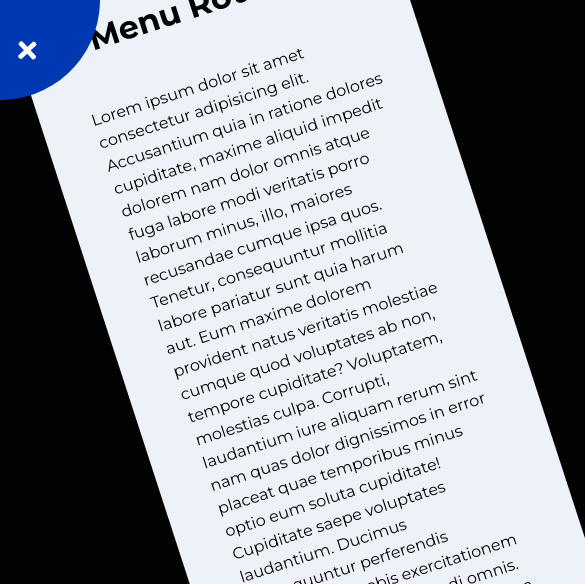
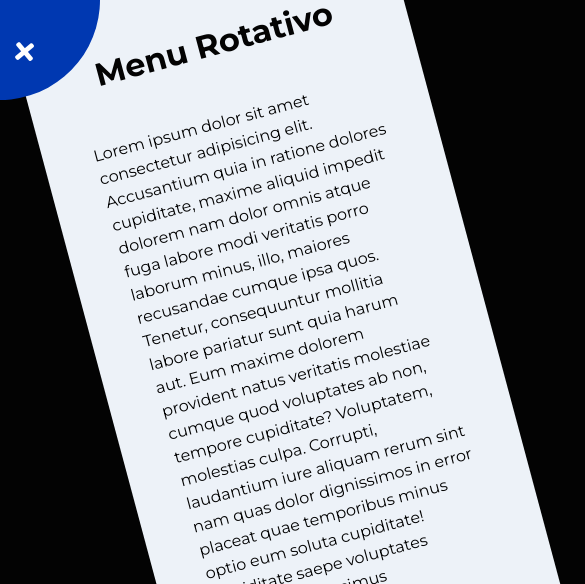
Before and after one commit to wagnermello/50-projetos-html-css-javascript, a plain HTML site: page 03-menu-de-navegacao-rotativo/index.html in a window 390 px wide. Both pictures are taken after a click on the button 31 px from the left and 50 px from the top of the page. Shown: the top 584 px of the page, 585 px wide, since content can reach past the window. Drawn offline with Linux system fonts and the light colour scheme; files that its build step writes are made by us from their sources.

Commit message:
Projects 01-05

```diff
--- a/03-menu-de-navegacao-rotativo/css/conteudo.css
+++ b/03-menu-de-navegacao-rotativo/css/conteudo.css
@@ -20,6 +20,7 @@ body {
 
 .titulo__principal {
     margin-bottom: 2rem;
+    margin-top: 2rem;
 }
 
 
@@ -29,7 +30,7 @@ body {
 
 @media screen and (max-width: 700px) {
     .container.show-nav {
-        transform: rotate(-18deg);
+        transform: rotate(-15deg);
     }
 
 }
```
Also changed, not shown: 01-expandindo-cards/index.html (+1 -1 lines), 02-barra-de-progresso/css/conteudo.css (+8 -0 lines), 04-widget-de-pesquisa-encolhido/index.html (+1 -1 lines), 05-carregamento-com-efeito-blur/index.html (+1 -1 lines).
